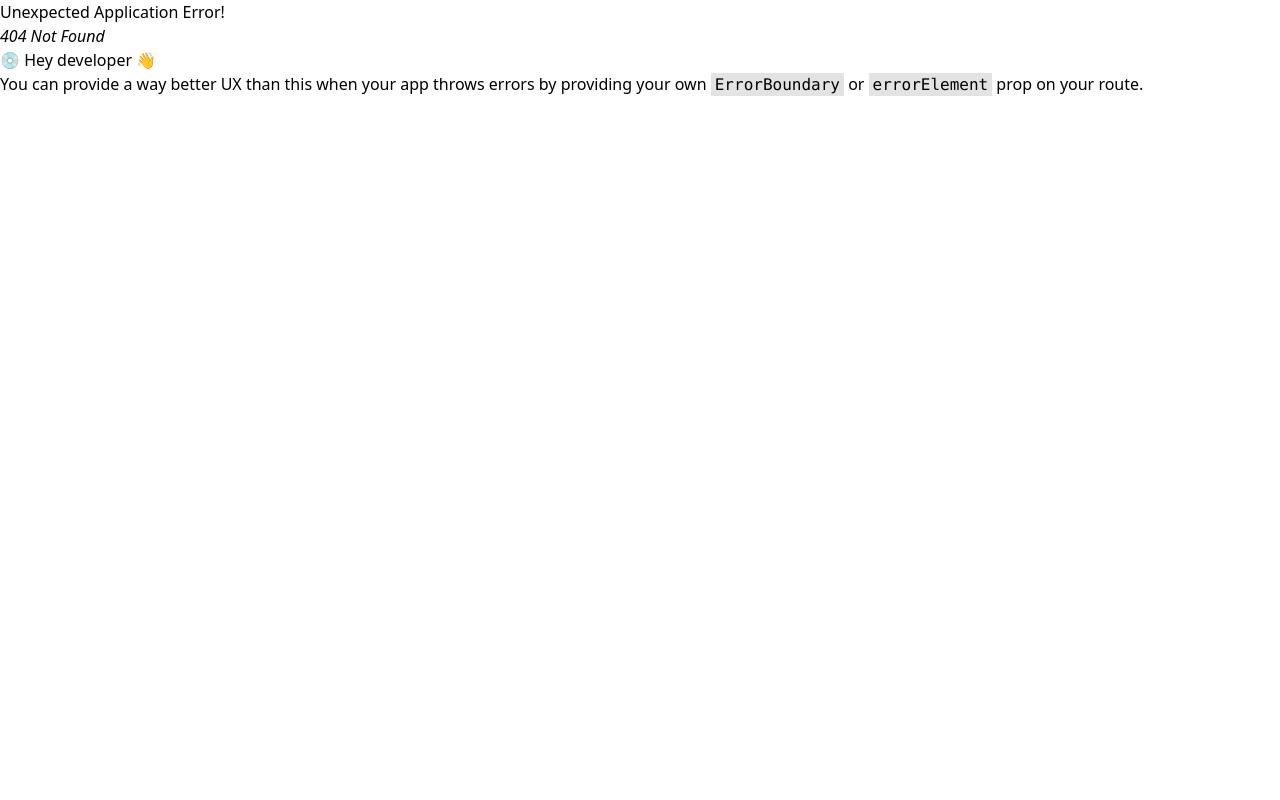
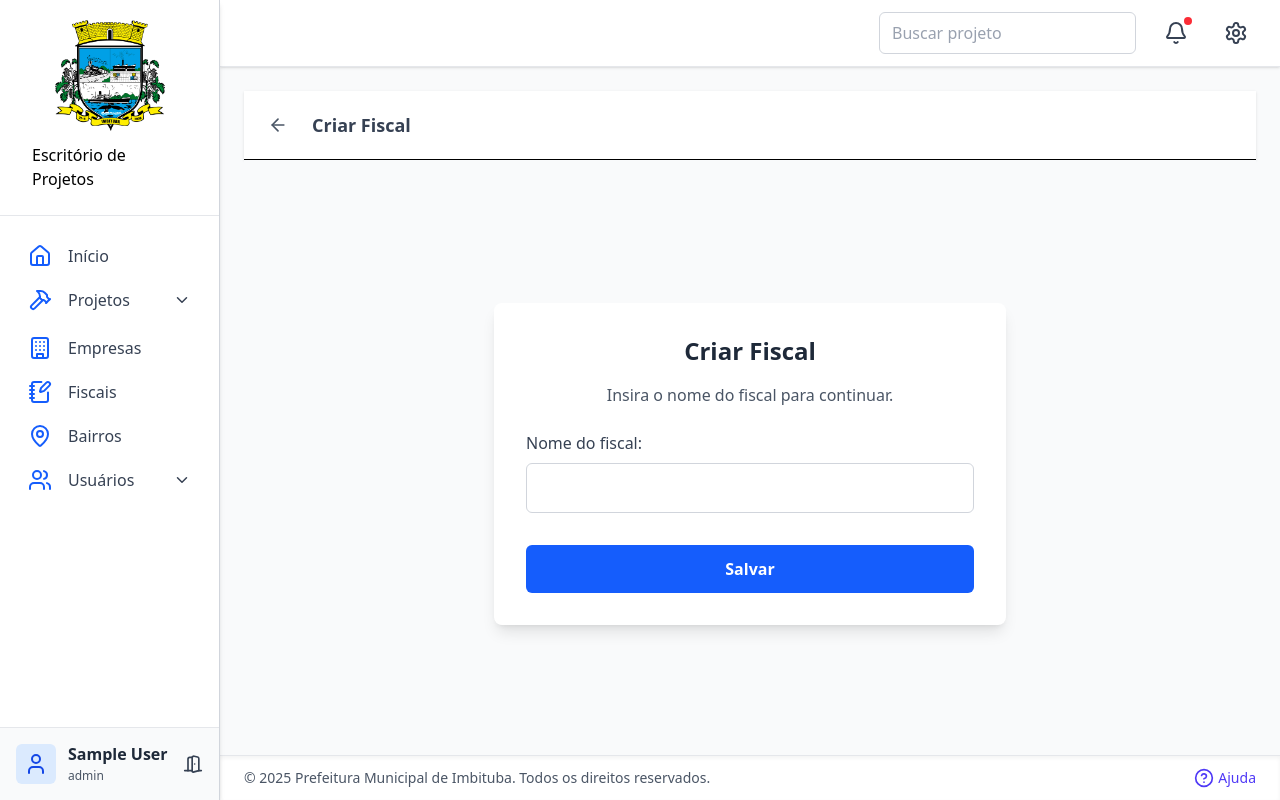
Before and after one commit to A1b3rt0M3rcad0/central_de_projetos_front_end, a React (Vite) app: page /fiscalform in a window 1280 px wide. Before the commit this address had no page. Built offline with nearby package versions, Linux system fonts and the light colour scheme; sample sign-in values are in the browser's storage.

Commit message:
feat: fiscal form page created

```diff
--- /dev/null
+++ b/src/forms/FiscalForm.jsx
@@ -0,0 +1,82 @@
+import { useEffect, useState } from "react";
+import BaseContent from "../components/BaseContent";
+import Swal from "sweetalert2";
+
+export default function FiscalForm({
+  onSubmit,
+  initial_date,
+  onBack,
+  onUpdate,
+}) {
+  const [fiscalName, setFiscalName] = useState("");
+  const [tittle, setTitle] = useState("");
+  const [oldFiscalName, setOldFiscalName] = useState("");
+
+  useEffect(() => {
+    if (initial_date != undefined) {
+      setFiscalName(initial_date.name);
+      setTitle("Editar Fiscal");
+      setOldFiscalName(initial_date.name);
+    } else {
+      setTitle("Criar Fiscal");
+    }
+  }, []);
+
+  const handleSubmit = (e) => {
+    e.preventDefault();
+    onSubmit(fiscalName);
+    setFiscalName("");
+  };
+
+  const handleUpdate = (e) => {
+    e.preventDefault();
+    if (fiscalName != oldFiscalName) {
+      onUpdate(fiscalName, oldFiscalName);
+    } else {
+      Swal.fire("Erro!", "Novo nome igual ao anterior", "error");
+      setFiscalName(oldFiscalName);
+    }
+  };
+
+  return (
+    <BaseContent onBack={onBack} pageTitle={tittle}>
+      <div className="flex justify-center items-center min-h-[70vh] bg-gray-50 p-8">
+        <form
+          onSubmit={initial_date != undefined ? handleUpdate : handleSubmit}
+          className="w-full max-w-lg p-8 bg-white rounded-lg shadow-lg font-sans transition-transform duration-300"
+        >
+          <h2 className="text-2xl font-semibold mb-4 text-gray-800 text-center">
+            {tittle}
+          </h2>
+          <p className="text-center text-gray-600 mb-6">
+            Insira o nome do fiscal para continuar.
+          </p>
+
+          <label
+            htmlFor="fiscalName"
+            className="block mb-2 text-gray-700 font-medium"
+          >
+            Nome do fiscal:
+          </label>
+          <input
+            id="fiscalName"
+            type="text"
+            value={fiscalName}
+            onChange={(e) => setFiscalName(e.target.value)}
+            required
+            className="w-full px-4 py-3 border border-gray-300 rounded-md
+                 focus:outline-none focus:ring-2 focus:ring-blue-500
+                 focus:border-blue-500 transition"
+          />
+          <button
+            type="submit"
+            className="mt-8 w-full bg-blue-600 text-white font-semibold py-3 rounded-md
+                 hover:bg-blue-700 cursor-pointer transition"
+          >
+            Salvar
+          </button>
+        </form>
+      </div>
+    </BaseContent>
+  );
+}
--- a/src/main.jsx
+++ b/src/main.jsx
@@ -17,6 +17,7 @@
 import AuthMiddleware from "./middlewares/AuthMiddleware";
 import IsAuthenticated from "./middlewares/IsAuthenticated";
 import CreateProjectPage from "./pages/CreateProjectPage";
+import FiscalFormPage from "./pages/FiscalFormPage";
 
 const router = createBrowserRouter([
   {
@@ -107,6 +108,14 @@
       </AuthMiddleware>
     ),
   },
+  {
+    path: "/fiscalform",
+    element: (
+      <AuthMiddleware>
+        <FiscalFormPage />
+      </AuthMiddleware>
+    ),
+  },
 ]);
 
 createRoot(document.getElementById("root")).render(
--- /dev/null
+++ b/src/pages/FiscalFormPage.jsx
@@ -0,0 +1,60 @@
+import { useNavigate, useLocation } from "react-router-dom";
+import FiscalForm from "../forms/FiscalForm";
+import BasePage from "../components/BasePage";
+import fiscalAPI from "../services/endpoints/fiscal";
+import Swal from "sweetalert2";
+
+export default function FiscalFormPage() {
+  const navigate = useNavigate();
+  const location = useLocation();
+  const initial_data = location?.state?.initial_data;
+  async function onSubmit(fiscal_name) {
+    try {
+      await fiscalAPI.postFiscal({ fiscal_name: fiscal_name });
+      Swal.fire(
+        "Criado com sucesso!",
+        "O Fiscal foi criada com sucesso.",
+        "success"
+      );
+    } catch (error) {
+      const status = error.response.status;
+      Swal.fire(
+        "Erro!",
+        `${status == 409 ? "Fiscal já existe" : "Erro ao criar fiscal"}`,
+        "error"
+      );
+    }
+  }
+
+  async function onUpdate(fiscalName, oldFiscalName) {
+    try {
+      await fiscalAPI.patchFiscal({
+        name: oldFiscalName,
+        new_name: fiscalName,
+      });
+      Swal.fire(
+        "Atualizado com sucesso!",
+        "O Fiscal foi atualizado com sucesso.",
+        "success"
+      );
+    } catch (error) {
+      const status = error.response.status;
+      Swal.fire(
+        "Erro!",
+        `${status == 409 ? "Fiscal já existe" : "Erro ao atualizar Fiscal"}`,
+        "error"
+      );
+    }
+  }
+
+  return (
+    <BasePage pageTitle={""}>
+      <FiscalForm
+        onBack={() => navigate(-1)}
+        onSubmit={onSubmit}
+        onUpdate={onUpdate}
+        initial_date={initial_data}
+      />
+    </BasePage>
+  );
+}
--- a/src/services/endpoints/fiscal.jsx
+++ b/src/services/endpoints/fiscal.jsx
@@ -2,6 +2,8 @@
 
 const fiscalAPI = {
   getAllFiscais: () => api.get("/fiscal/fiscal/all"),
+  postFiscal: (data) => api.post("/fiscal", data),
+  patchFiscal: (data) => api.patch("/fiscal", data),
 };
 
 export default fiscalAPI;
```
